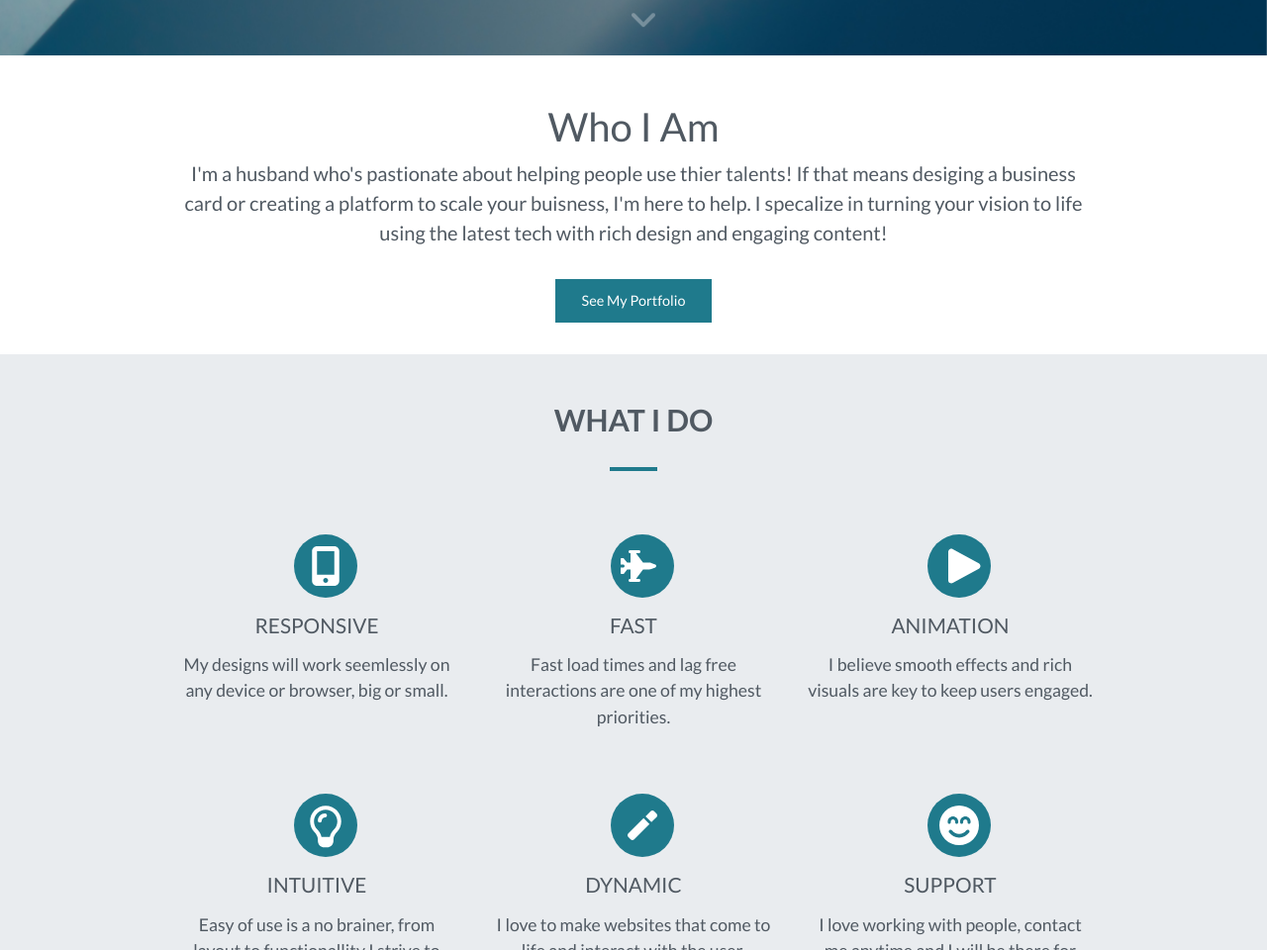
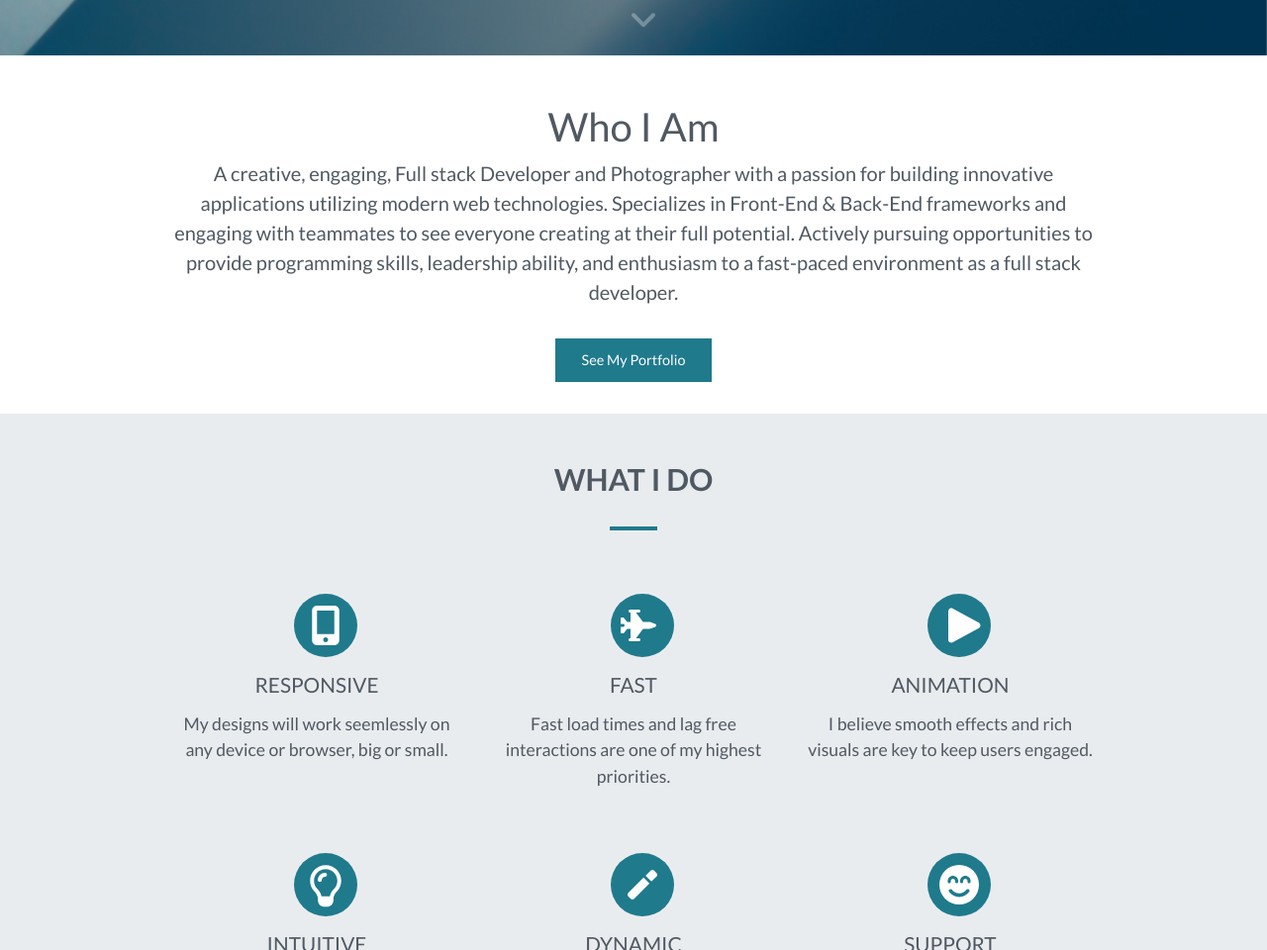
Before and after one commit to NokaPerrin/My-Portfolio, a website: page index.html in a window 1280 px wide. Shown: the part 744-1704 px from the top of the page at 99% size. Drawn offline with Linux system fonts and the light colour scheme.

Commit message:
Updated About Me Section

```diff
--- a/index.html
+++ b/index.html
@@ -103,7 +103,12 @@
             <div class="narrow text-center">
                 <div class="col-12">
                     <h1>Who I Am</h1>
-                    <p class="lead">I'm a husband who's pastionate about helping people use thier talents! If that means desiging a business card or creating a platform to scale your buisness, I'm here to help. I specalize in turning your vision to life using the latest tech with rich design and engaging content!</p>
+                    <p class="lead">A creative, engaging, Full stack Developer and Photographer
+                        with a passion for building innovative applications utilizing modern web technologies.
+                        Specializes in Front-End & Back-End frameworks and engaging with teammates to see
+                        everyone creating at their full potential. Actively pursuing opportunities to provide
+                        programming skills, leadership ability, and enthusiasm to a
+                        fast-paced environment as a full stack developer.</p>
                     <a class="btn btn-turqouise btn-sm" href="#portfolio">See My Portfolio</a>
                 </div>
             </div>
```
